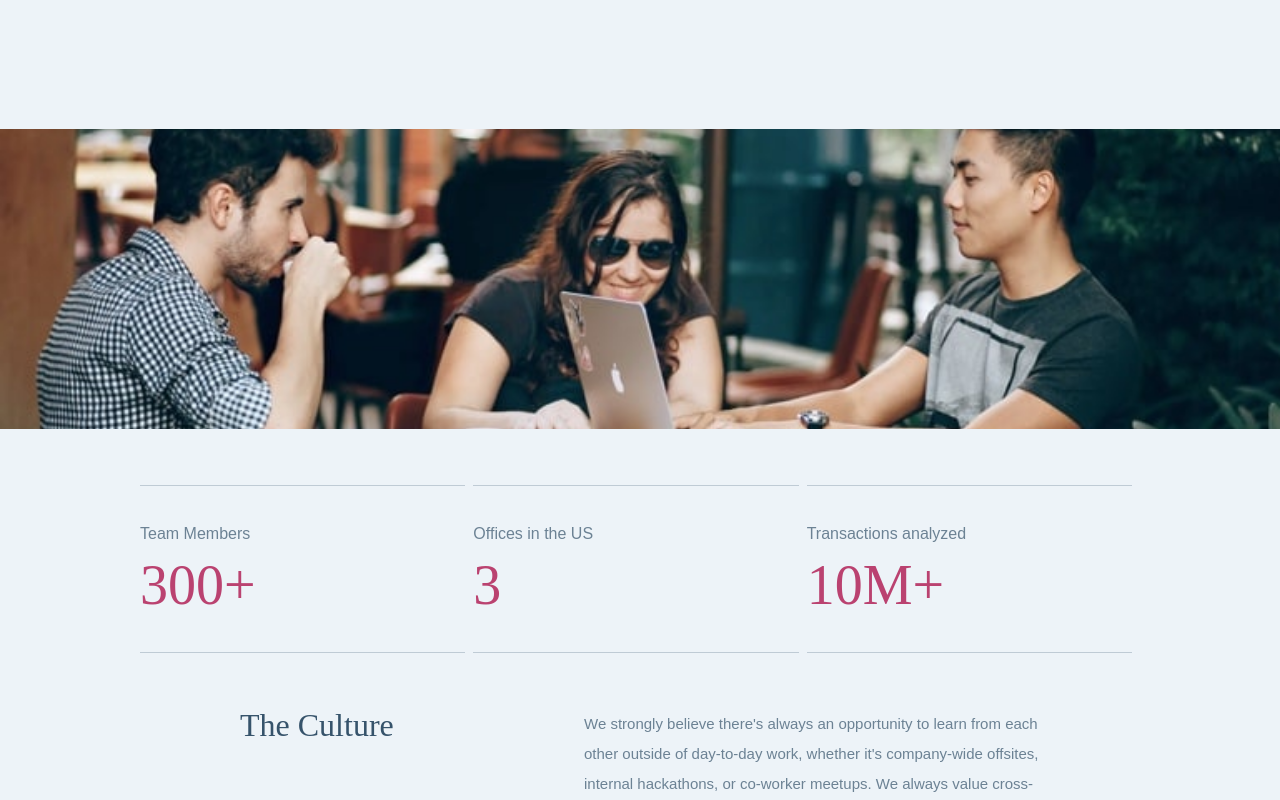
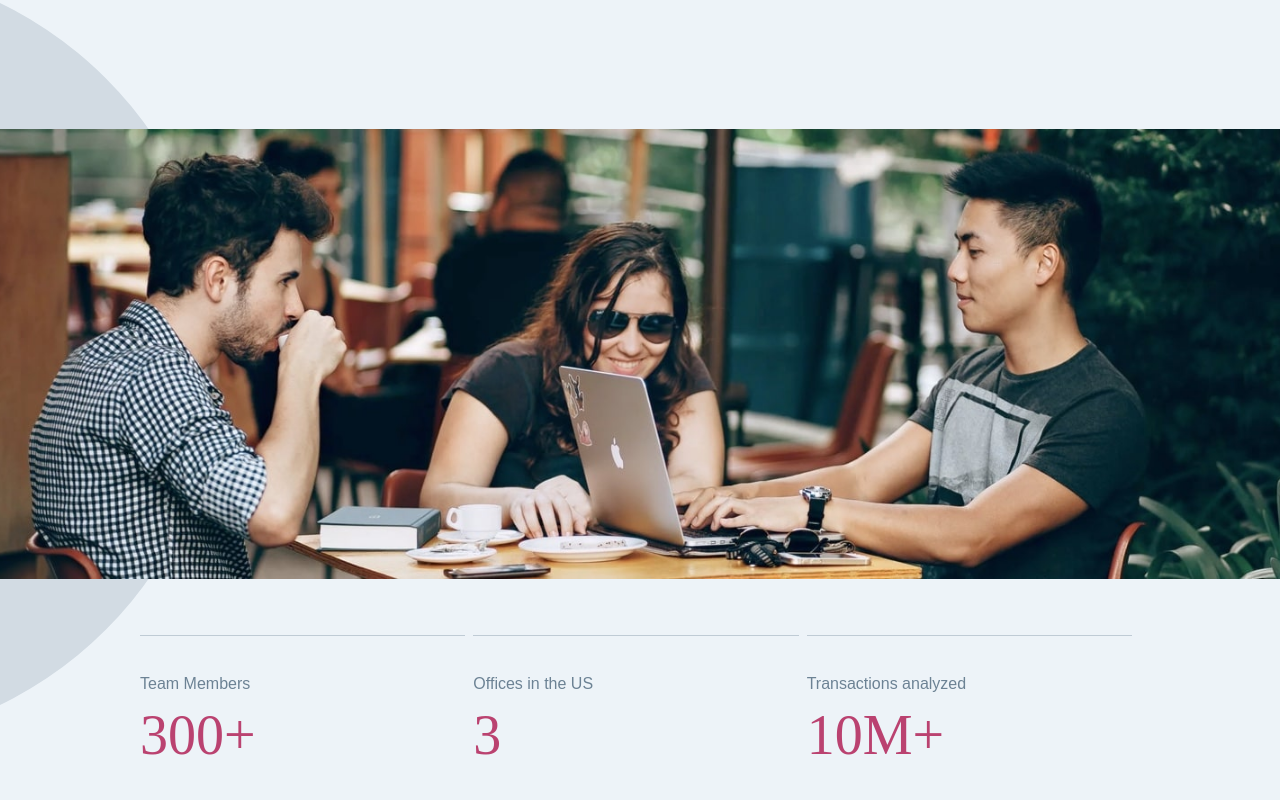
Before and after one commit to ittybe/payapi, a React (Create React App) app: page /about in a window 1280 px wide. Shown: the part 700-1500 px from the top of the page. Built offline with nearby package versions, Linux system fonts and the light colour scheme.

Commit message:
about page desktop styles

```diff
--- a/src/About.css
+++ b/src/About.css
@@ -65,7 +65,6 @@
 
     .info-about-us {
         @apply mt-14 flex flex-row text-left;
-        max-width: var(--about-page-section-max-width)
     }
 
     .info-about-us__heading {
@@ -100,6 +99,17 @@
         background-image: url("./assets/about/tablet/image-team-members.jpg");
     }
 }
+@media screen and (min-width: 1000px) {
+    .page-heading--about-page {
+        max-width: var(--d-about-page-section-max-width);
+        padding-right: 100px;
+    }
+    .info-about-us {
+        @apply mx-auto;
+        max-width: var(--d-about-page-section-max-width);
+    }
+
+}
 
 @media screen and (min-width: 1248px) {
     .page-heading {
@@ -109,4 +119,23 @@
     .page-heading--about-page {
         @apply ml-auto;
     }
+    .about-page__image-container{
+        background-image: url('./assets//about/desktop/image-team-members.jpg');
+        height: 450px;
+        position: relative;
+    }
+    .about-page__image-container::after {
+        @apply rounded-full;
+        content: "";
+        display: block;
+        height: 780px;
+        width: 780px;
+
+        position: absolute;
+        z-index: -1;
+        background-color: var(--lighter-blue);
+        top: 50%;
+        transform: translate(0%, -50%);
+        left: -560px;
+    }
 }
--- a/src/index.css
+++ b/src/index.css
@@ -85,7 +85,7 @@ html {
 
     }
     .top-circle::after {
-        top: -500px;
-        right: -170px;
+        top: -550px;
+        right: -50px;
     }
 }
--- a/src/variables.css
+++ b/src/variables.css
@@ -57,7 +57,7 @@
 
     --t-info-about-us__heading--font-size: 32px;
 
-    --about-page-section-max-width: 800px;
+    --d-about-page-section-max-width: 800px;
 
     --max-width-home-desktop: 1000px;
 }
```
